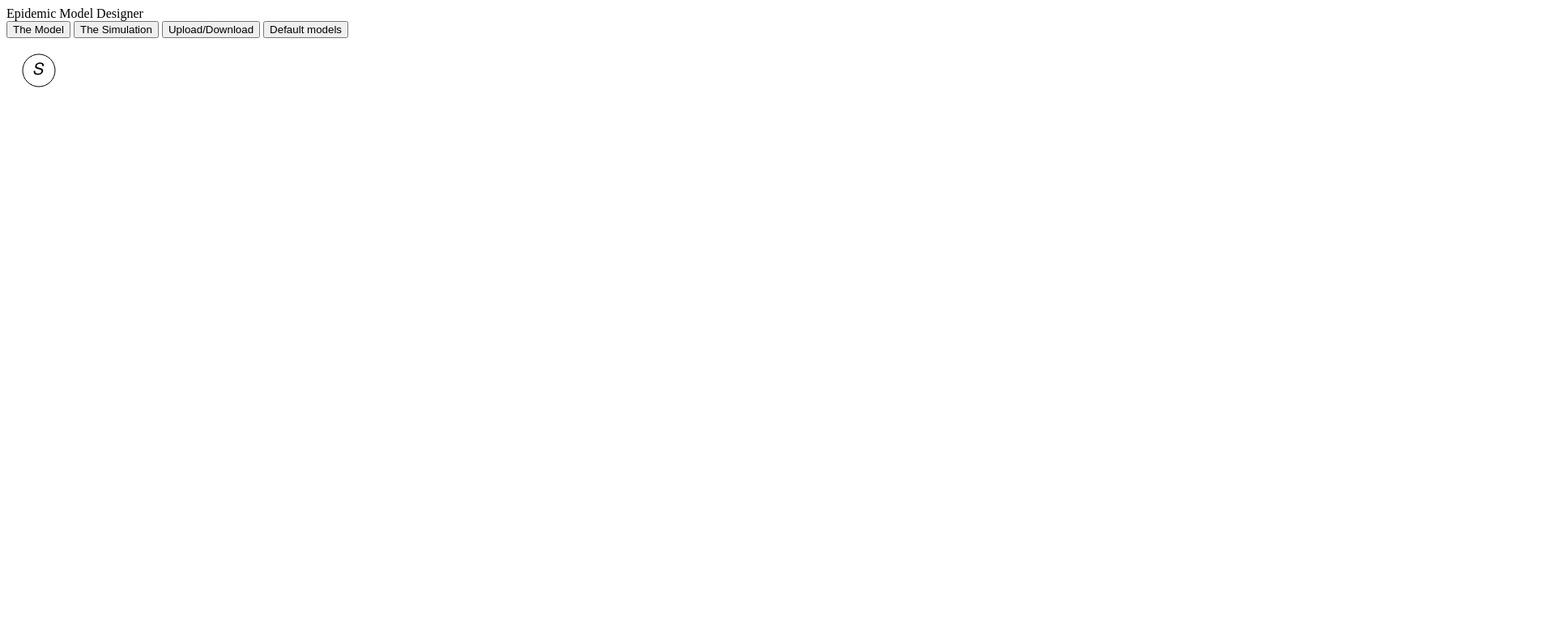
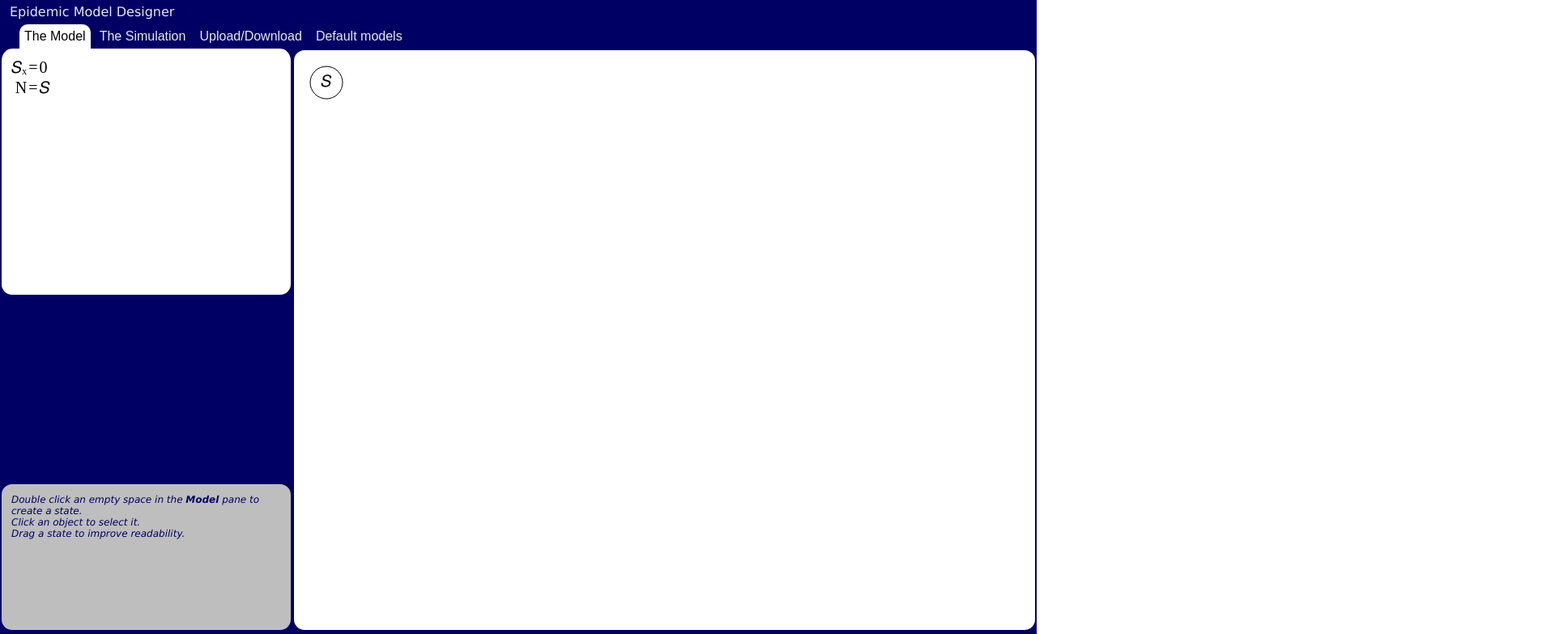
Before and after one commit to Ju-Becker/EMD-Designer, a plain HTML site: page prod/index.html in a window 1280 px wide. Shown: the top 783 px of the page at 81% size, 1920 px wide, since content can reach past the window. Drawn offline with nearby package versions, Linux system fonts and the light colour scheme; the site is published under a folder, as on GitHub Pages, so addresses that start at the root find nothing.

Commit message:
Update index.html

```diff
--- a/prod/index.html
+++ b/prod/index.html
@@ -10,7 +10,7 @@
 		<!--Add additional meta tags like keywords, description, author-->
 		<script src="./jsxgraphcore.js"></script>
 		<script src="./jquery-3.5.1.min.js"></script>
-		<link rel="stylesheet" type="text/css" href="/emd.css" />
+		<link rel="stylesheet" type="text/css" href="./emd.css" />
 		<!--CSS styles-->
 		<!--<meta name="viewport" content="width=device-width, initial-scale=1">    Proper rendering for mobile devices-->
 		<!--Add additional meta tags like keywords, description, author-->
```
